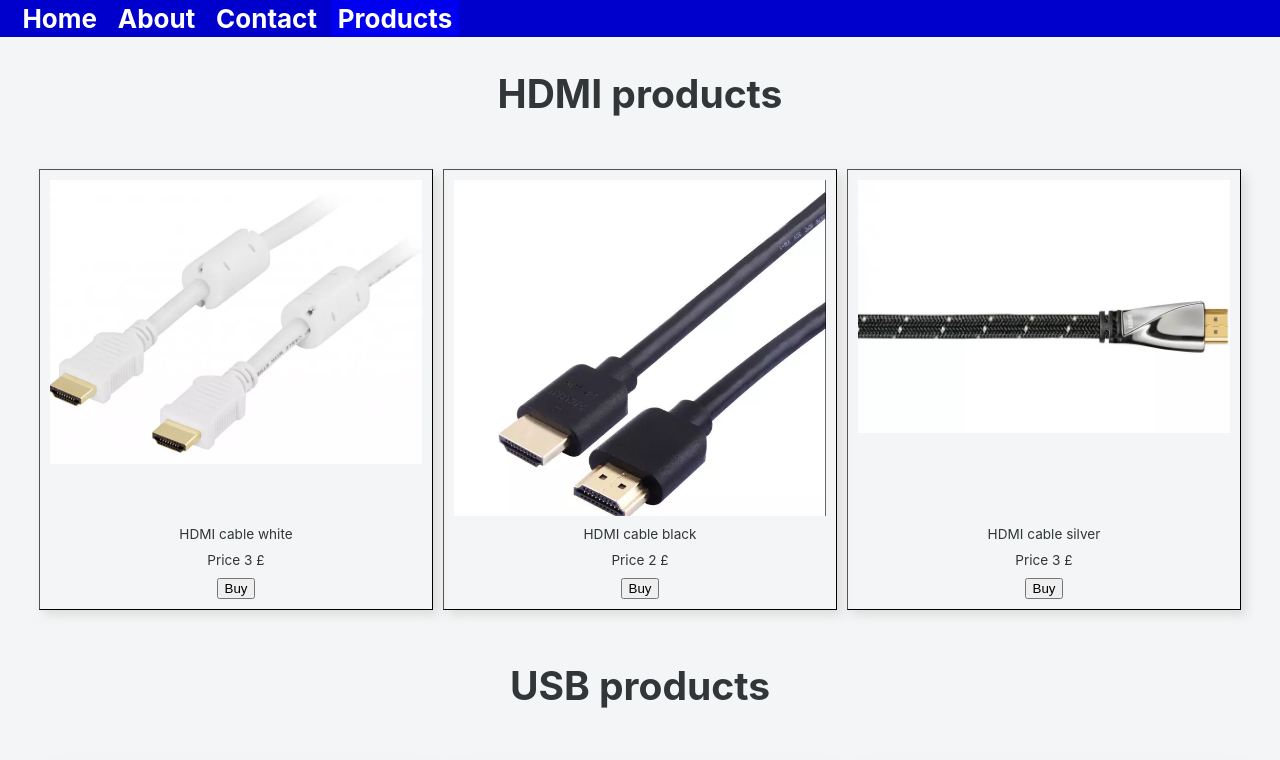
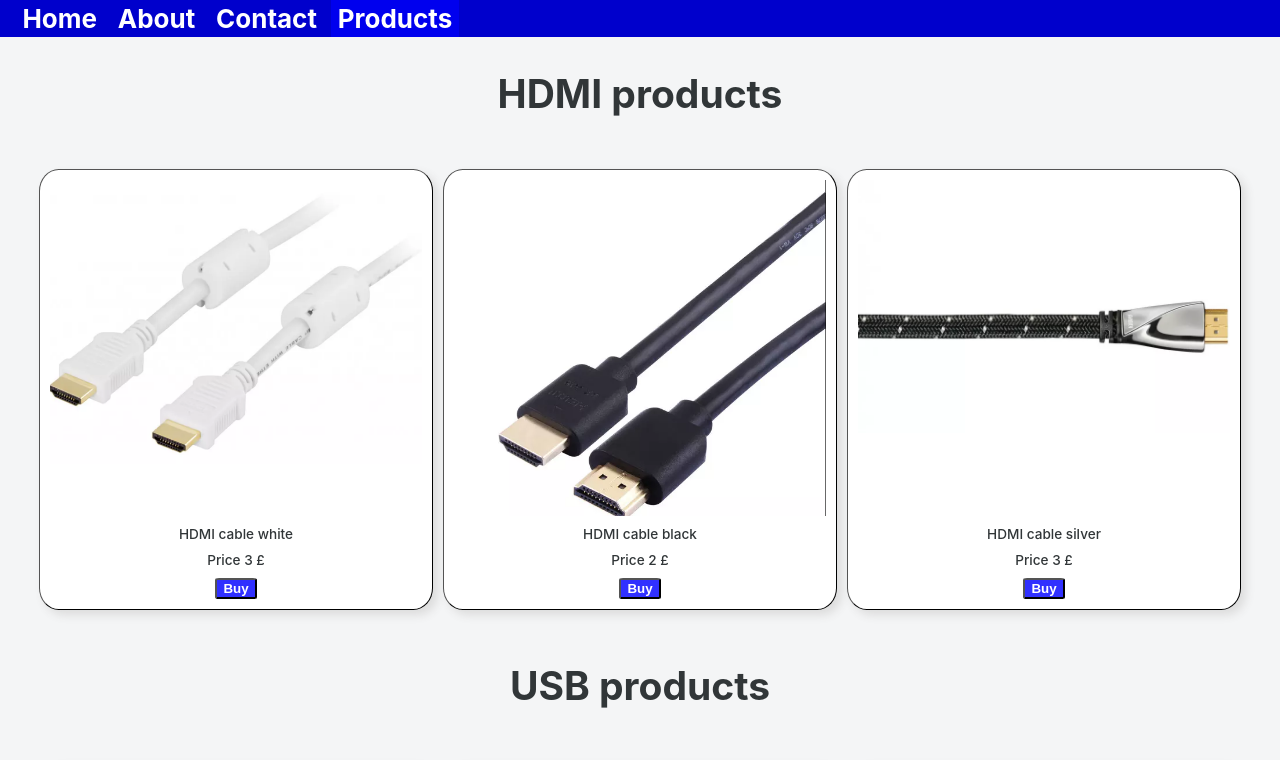
Before and after one commit to Henrik-Ehde/eblue, a React (Create React App) app: page /eblue/products in a window 1280 px wide. Shown: the top 760 px of the page. Built offline with nearby package versions, Linux system fonts and the light colour scheme; the HTML template or start-up script is replaced by a standard one.

Commit message:
added styling to galleryitems

```diff
--- a/src/Components/GalleryItem.css
+++ b/src/Components/GalleryItem.css
@@ -7,6 +7,11 @@
     display: flex;
     flex-direction: column;
     justify-content: space-between;
+
+    border-radius: 5%;
+    background-color: white;
+
+    font-weight: 500;
 }
 
 .GalleryItem img {
@@ -18,6 +23,22 @@
     font-size: 0.85rem;
 }
 
+.GalleryItem button {
+
+    background-color: #3030ff;
+    color: white;
+    font-weight: bold;
+    border-radius: 10%;
+}
+
+.GalleryItem button:hover {
+    background-color: #0000e8;
+}
+
+.GalleryItem:hover {
+    background-color:#fffff0
+}
+
 @media only screen and (min-width: 800px) {
     /* For desktop: */
     .GalleryItem{
```
